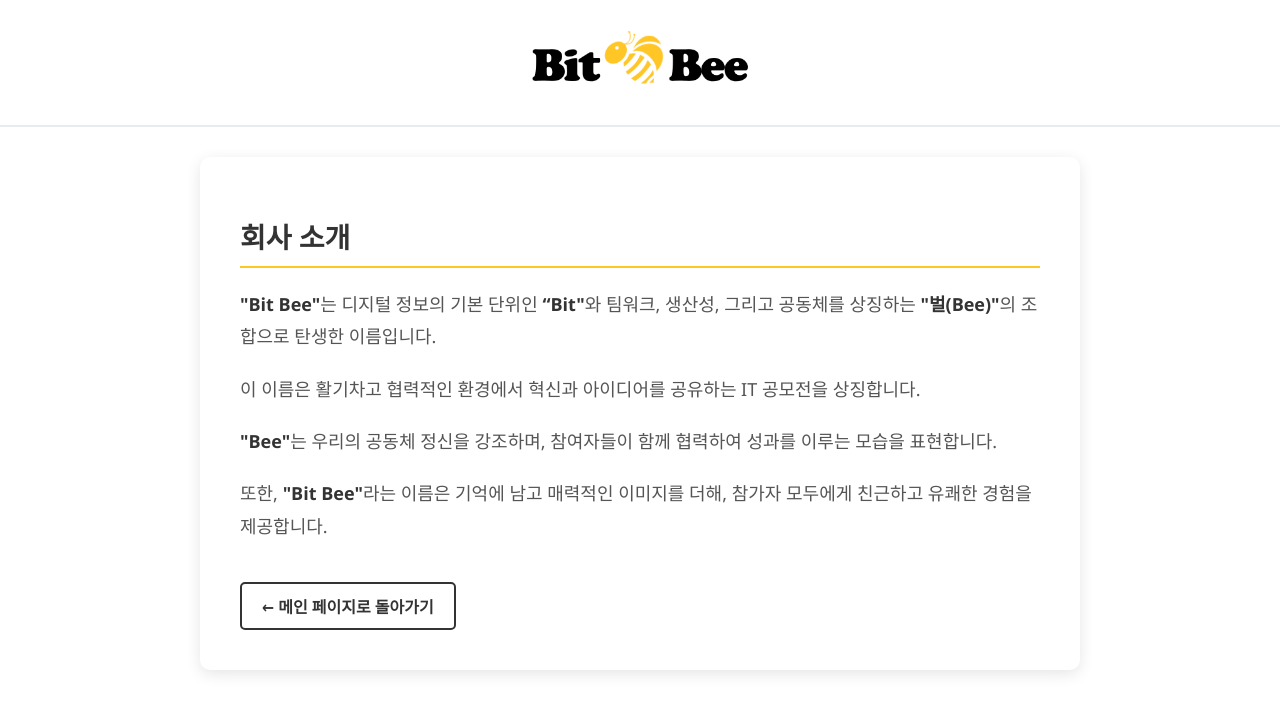
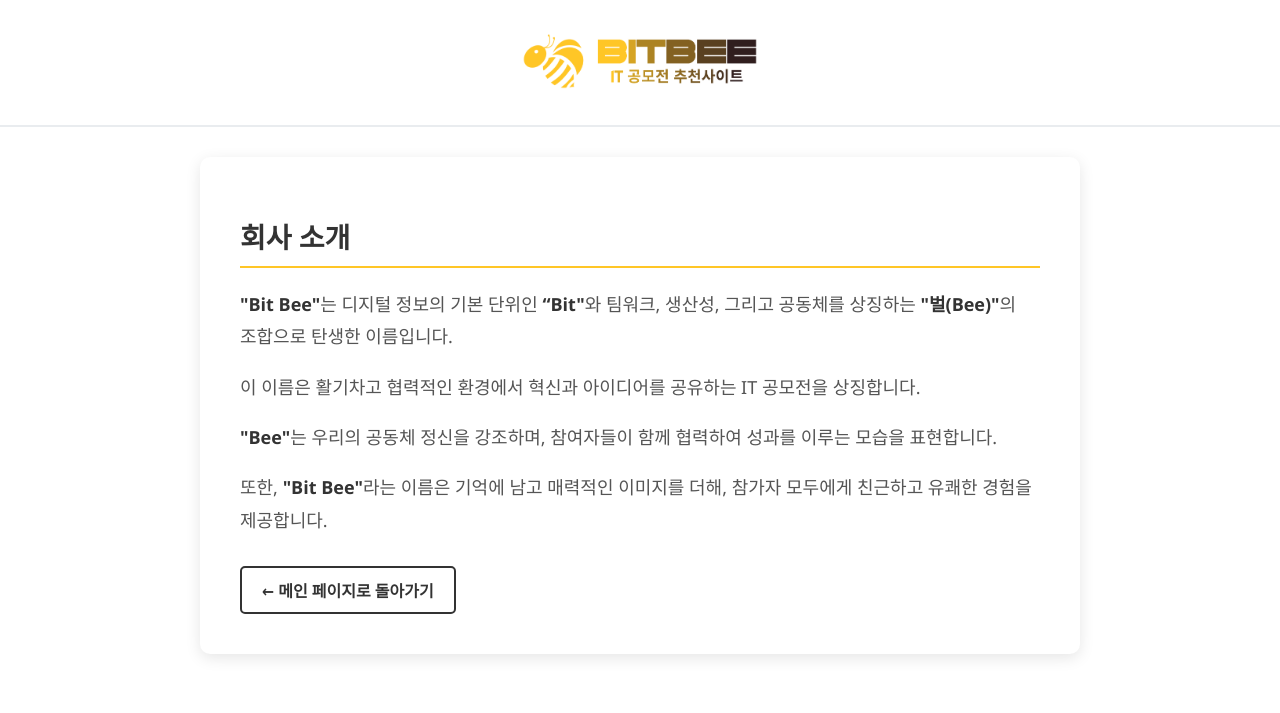
Before and after one commit to ddirook/contest_recommendation, a Flask app: page /company in a window 1280 px wide. Shown: the top 713 px of the page. Run offline with Flask 3, Linux system fonts and the light colour scheme; parts of the project's set-up code (start-up, migrations or seed data) failed here and were passed over.

Commit message:
Add requirements.txt

```diff
--- a/templates/company.html
+++ b/templates/company.html
@@ -36,6 +36,7 @@
             border-radius: 10px;
             box-shadow: 0 4px 15px rgba(0, 0, 0, 0.1);
             text-align: left;
+            word-break: keep-all; /* 단어 단위로 줄바꿈 방지 */
         }
 
         .content h1 {
@@ -50,7 +51,7 @@
             font-size: 18px;
             line-height: 1.8;
             color: #555;
-            margin-bottom: 20px;
+            margin-bottom: 10px; /* 문장 간격 조정 */
         }
 
         .content p span {
```
Also changed, not shown: static/logo_new.png, static/logo_new2.png (added), templates/index.html (line endings or trailing spaces).
